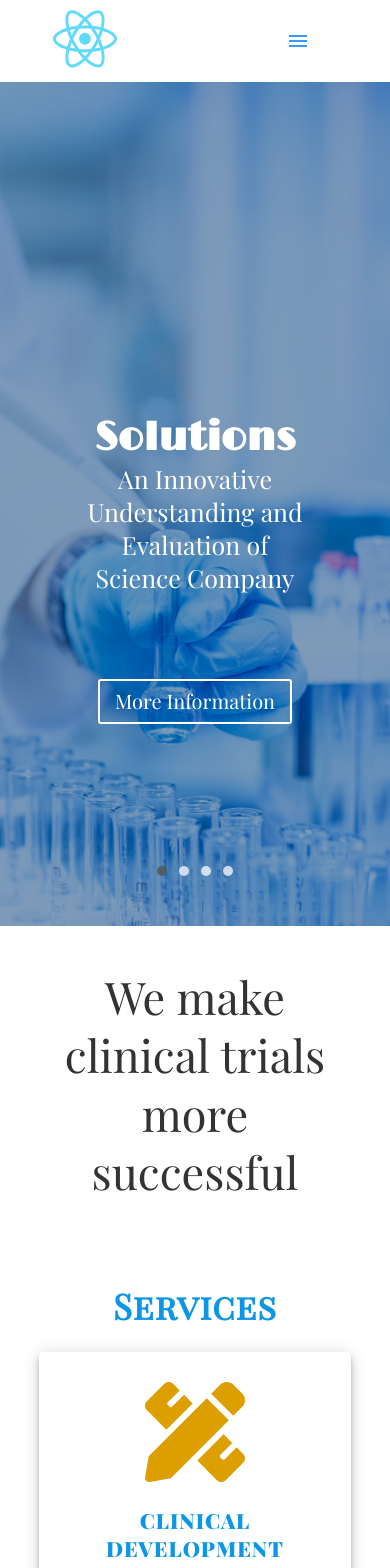
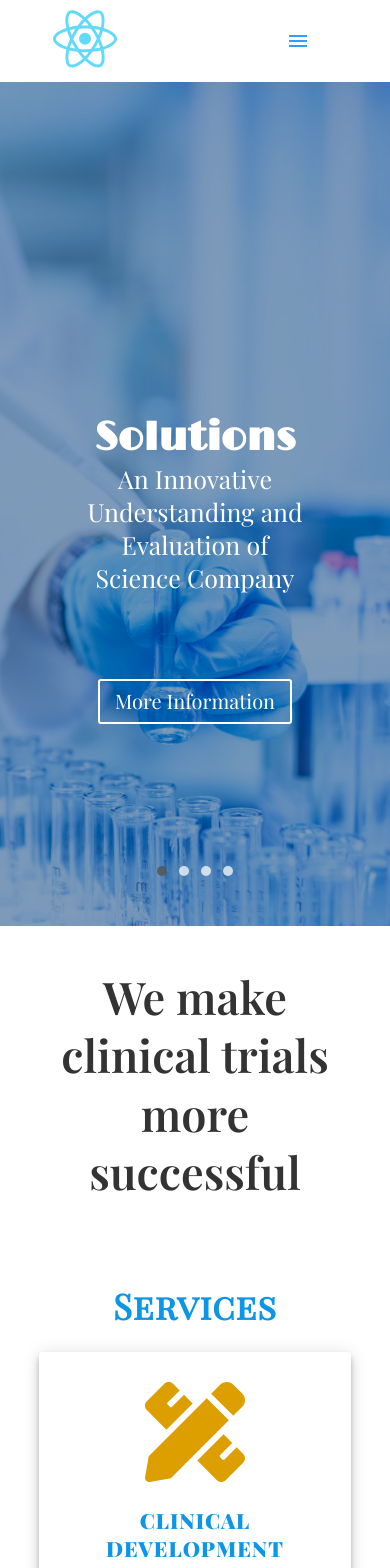
Before and after one commit to anwachuku15/officium, a React (Create React App) app: page / in a window 390 px wide. Shown: the top 1568 px of the page. Built offline with nearby package versions, Linux system fonts and the light colour scheme; a web font is replaced by a local one.

Commit message:
mobile responsiveness improvement

```diff
--- a/src/index.css
+++ b/src/index.css
@@ -57,14 +57,30 @@ body {
   -webkit-font-smoothing: antialiased;
   -moz-osx-font-smoothing: grayscale;
   max-width: 100%;
-  overflow-x: hidden;
   position: relative;
   -webkit-box-sizing: border-box;
   -moz-box-sizing: border-box;
   box-sizing: border-box;
 }
 
+@media screen and (max-width: 970px) {
+  html,
+  body {
+    overflow-x: hidden;
+  }
+}
+
 code {
   font-family: source-code-pro, Menlo, Monaco, Consolas, "Courier New",
     monospace;
 }
+
+h1,
+h2,
+h3,
+h4,
+h5,
+h6 {
+  font-weight: 600 !important;
+  position: relative;
+}
```
